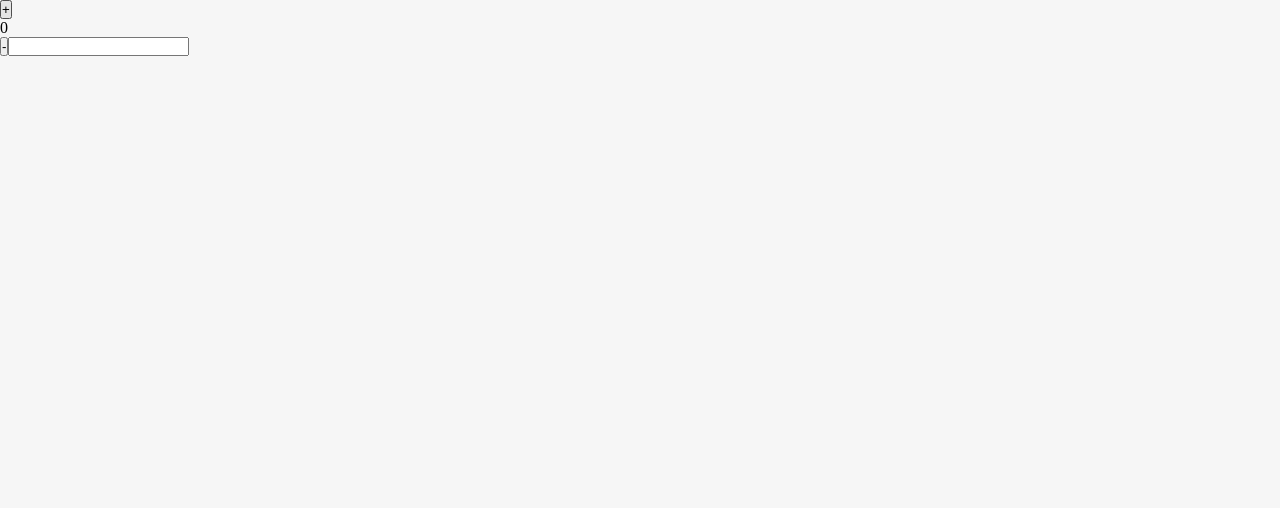
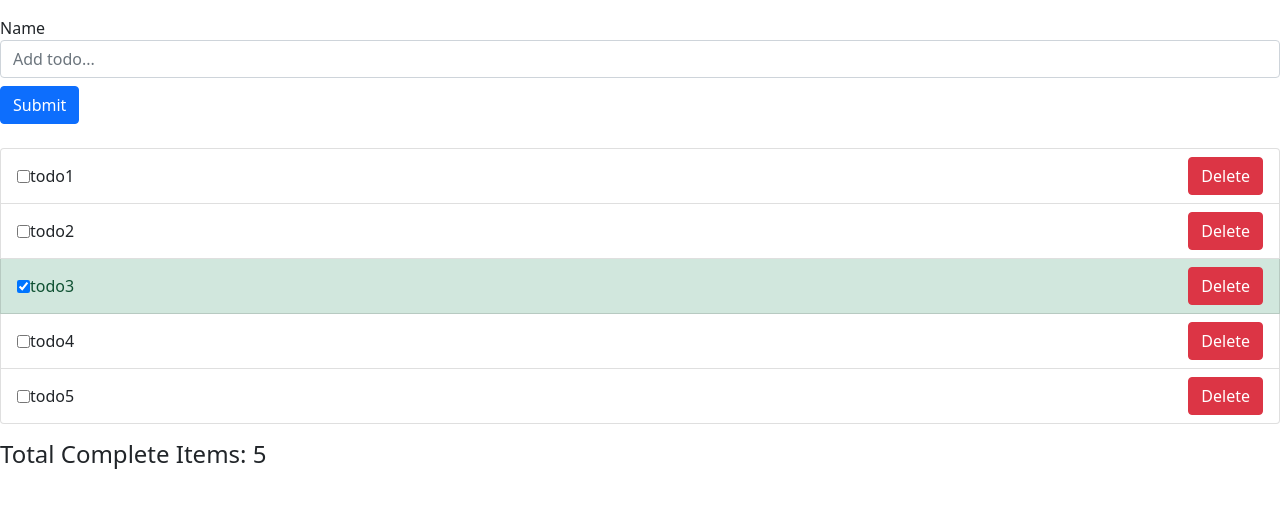
Before and after one commit to HanzaleLatifi/Redux-toolkit, a React (Create React App) app: page / in a window 1280 px wide. Shown: the top 508 px of the page. Built offline with nearby package versions, Linux system fonts and the light colour scheme.

Commit message:
add Todos skelet

```diff
--- a/package.json
+++ b/package.json
@@ -8,6 +8,7 @@
     "@testing-library/react": "^11.2.7",
     "@testing-library/user-event": "^12.8.3",
     "axios": "^0.24.0",
+    "bootstrap": "^5.1.3",
     "react": "^17.0.2",
     "react-dom": "^17.0.2",
     "react-redux": "^7.2.6",
--- a/src/App.js
+++ b/src/App.js
@@ -3,11 +3,18 @@
 import { Provider } from "react-redux";
 import store from "./feature/store";
 import Counter from "./components/Counter";
+import AddTodoForm from "./components/Todos/AddTodoForm";
+import TodoList from "./components/Todos/TodoList";
+import TotalCompleteItems from "./components/Todos/TotalCompleteItems";
+import "bootstrap/dist/css/bootstrap.min.css";
 
 function App() {
   return (
     <Provider store={store}>
-      <Counter />
+      {/* <Counter /> */}
+      <AddTodoForm />
+      <TodoList />
+      <TotalCompleteItems />
     </Provider>
   );
 }
--- /dev/null
+++ b/src/components/Todos/AddTodoForm.js
@@ -0,0 +1,29 @@
+import React, { useState } from "react";
+
+const AddTodoForm = () => {
+  const [value, setValue] = useState("");
+
+  const onSubmit = (event) => {
+    event.preventDefault();
+    console.log("user entered: " + value);
+  };
+
+  return (
+    <form onSubmit={onSubmit} className="form-inline mt-3 mb-3">
+      <label className="sr-only">Name</label>
+      <input
+        type="text"
+        className="form-control mb-2 mr-sm-2"
+        placeholder="Add todo..."
+        value={value}
+        onChange={(event) => setValue(event.target.value)}
+      ></input>
+
+      <button type="submit" className="btn btn-primary mb-2">
+        Submit
+      </button>
+    </form>
+  );
+};
+
+export default AddTodoForm;
--- /dev/null
+++ b/src/components/Todos/TodoItem.js
@@ -0,0 +1,17 @@
+import React from "react";
+
+const TodoItem = ({ id, title, completed }) => {
+  return (
+    <li className={`list-group-item ${completed && "list-group-item-success"}`}>
+      <div className="d-flex justify-content-between">
+        <span className="d-flex align-items-center">
+          <input type="checkbox" className="mr-3" checked={completed}></input>
+          {title}
+        </span>
+        <button className="btn btn-danger">Delete</button>
+      </div>
+    </li>
+  );
+};
+
+export default TodoItem;
--- /dev/null
+++ b/src/components/Todos/TodoList.js
@@ -0,0 +1,22 @@
+import React from "react";
+import TodoItem from "./TodoItem";
+
+const TodoList = () => {
+  const todos = [
+    { id: 1, title: "todo1", completed: false },
+    { id: 2, title: "todo2", completed: false },
+    { id: 3, title: "todo3", completed: true },
+    { id: 4, title: "todo4", completed: false },
+    { id: 5, title: "todo5", completed: false },
+  ];
+
+  return (
+    <ul className="list-group">
+      {todos.map((todo) => (
+        <TodoItem id={todo.id} title={todo.title} completed={todo.completed} />
+      ))}
+    </ul>
+  );
+};
+
+export default TodoList;
--- /dev/null
+++ b/src/components/Todos/TotalCompleteItems.js
@@ -0,0 +1,7 @@
+import React from "react";
+
+const TotalCompleteItems = () => {
+  return <h4 className="mt-3">Total Complete Items: 5</h4>;
+};
+
+export default TotalCompleteItems;
```
Also changed, not shown: 1 other file (tests, documents, lock files or other folders).
